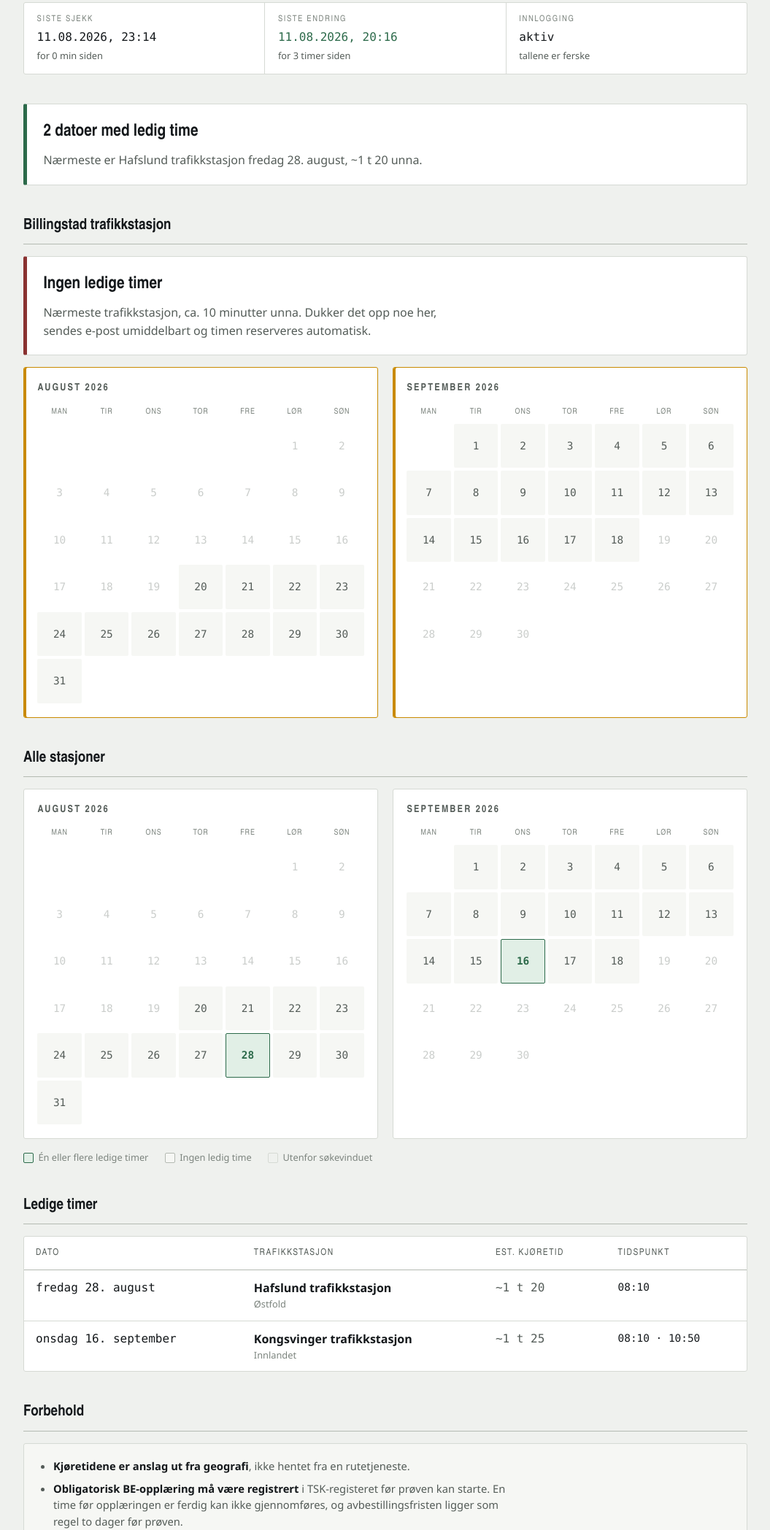
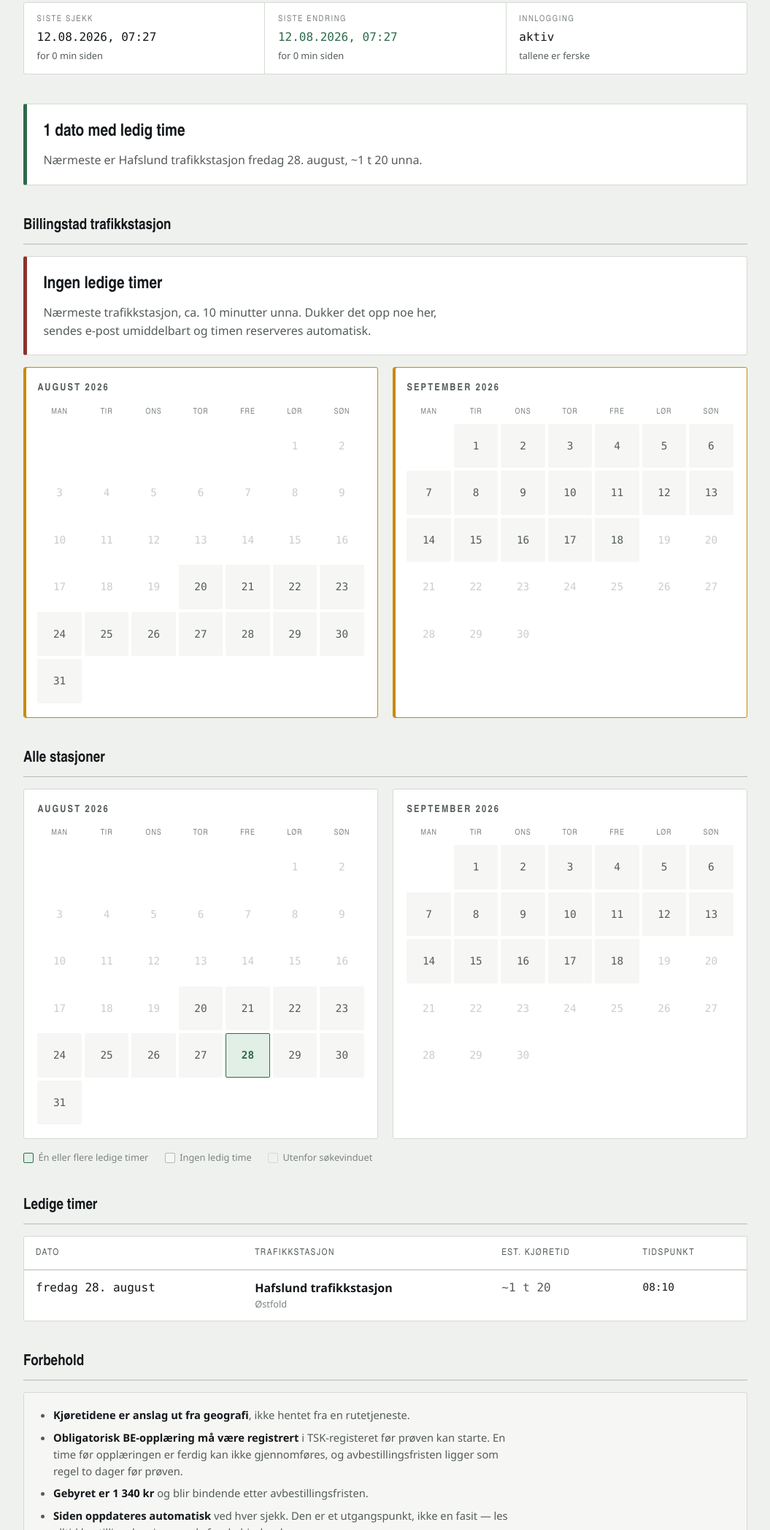
Before and after one commit to Ibiza4Fun/Ibiza4Fun.github.io, a website: page flater/driving-test-slots-be.html in a window 1280 px wide. Shown: the part 243-2340 px from the top of the page at 73% size, without its empty margins (112-1167 px from the left). Drawn offline with Linux system fonts and the light colour scheme.

Commit message:
chore: refresh BE driving test slot report

```diff
--- a/flater/driving-test-slots-be.html
+++ b/flater/driving-test-slots-be.html
@@ -4,7 +4,7 @@
 <meta charset="utf-8">
 <meta name="viewport" content="width=device-width, initial-scale=1">
 <meta name="flate:kind" content="rapport">
-<meta name="flate:date" content="2026-08-11">
+<meta name="flate:date" content="2026-08-12">
 <title>Ledige oppkjøringstimer klasse BE</title>
 <style>
 /* Asfalt og betong - nøytraler med et kaldt drag mot blågrønt. */
@@ -401,13 +401,13 @@ a:focus-visible { outline: 2px solid var(--accent); outline-offset: 2px; }
   <div class="stamps">
     <div class="stamp">
       <span class="stamp-label">Siste sjekk</span>
-      <span class="stamp-value">11.08.2026, 23:14</span>
+      <span class="stamp-value">12.08.2026, 07:27</span>
       <span class="stamp-extra">for 0 min siden</span>
     </div>
     <div class="stamp changed">
       <span class="stamp-label">Siste endring</span>
-      <span class="stamp-value">11.08.2026, 20:16</span>
-      <span class="stamp-extra">for 3 timer siden</span>
+      <span class="stamp-value">12.08.2026, 07:27</span>
+      <span class="stamp-extra">for 0 min siden</span>
     </div>
     <div class="stamp">
       <span class="stamp-label">Innlogging</span>
@@ -417,7 +417,7 @@ a:focus-visible { outline: 2px solid var(--accent); outline-offset: 2px; }
   </div>
 
   <div class="verdict ok">
-    <h2>2 datoer med ledig time</h2>
+    <h2>1 dato med ledig time</h2>
     <p>Nærmeste er Hafslund trafikkstasjon fredag 28. august, ~1 t 20 unna.</p>
   </div>
 
@@ -599,7 +599,7 @@ a:focus-visible { outline: 2px solid var(--accent); outline-offset: 2px; }
           <div class="cell">13</div>
           <div class="cell">14</div>
           <div class="cell">15</div>
-          <div class="cell hit" title="Kongsvinger trafikkstasjon: 08:10, 10:50">16</div>
+          <div class="cell">16</div>
           <div class="cell">17</div>
           <div class="cell">18</div>
           <div class="cell outside">19</div>
@@ -638,12 +638,6 @@ a:focus-visible { outline: 2px solid var(--accent); outline-offset: 2px; }
             <td class="drive">~1 t 20</td>
             <td class="slot">08:10</td>
           </tr>
-          <tr>
-            <td class="datecell">onsdag 16. september</td>
-            <td class="station">Kongsvinger trafikkstasjon<small>Innlandet</small></td>
-            <td class="drive">~1 t 25</td>
-            <td class="slot">08:10 · 10:50</td>
-          </tr>
         </tbody>
       </table>
     </div>
```
